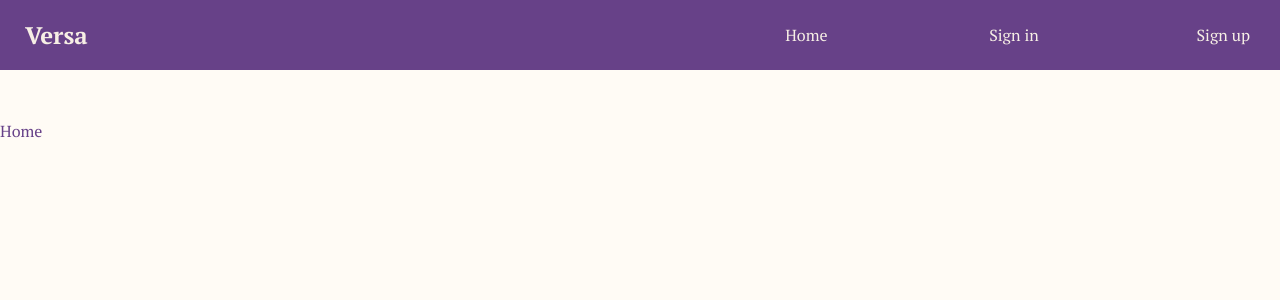
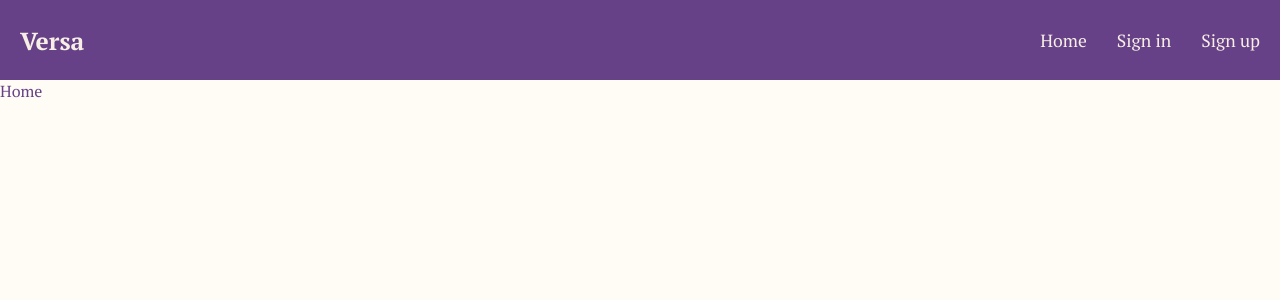
Before and after one commit to murilo1988/Versa, a React (Create React App) app in the folder frontend/: page / in a window 1280 px wide. Shown: the top 300 px of the page. Built offline with nearby package versions, Linux system fonts and the light colour scheme.

Commit message:
redoing simpler css

```diff
--- a/frontend/src/components/NavBar/NavBar.js
+++ b/frontend/src/components/NavBar/NavBar.js
@@ -7,21 +7,27 @@ import styles from "./NavBar.module.css";
 
 function NavBar() {
   return (
-    <nav className={styles.Navbar}>
-      <div className={styles.Navbar_brand}>
+    <nav className={styles.navbar}>
+      <div className={styles.navbar_brand}>
         <NavLink to="/">
           <h3>Versa</h3>
         </NavLink>
       </div>
-      <div className={styles.Navbar_links}>
+      <div className={styles.navbar_links}>
         <div>
-          <NavLink to="/">Home</NavLink>
+          <span>
+            <NavLink to="/">Home</NavLink>
+          </span>
         </div>
         <div>
-          <NavLink to="/login">Sign in</NavLink>
+          <span>
+            <NavLink to="/login">Sign in</NavLink>
+          </span>
         </div>
         <div>
-          <NavLink to="/register">Sign up</NavLink>
+          <span>
+            <NavLink to="/register">Sign up</NavLink>
+          </span>
         </div>
       </div>
     </nav>
--- a/frontend/src/components/NavBar/NavBar.module.css
+++ b/frontend/src/components/NavBar/NavBar.module.css
@@ -1,37 +1,29 @@
-.Navbar {
+.navbar {
     display: grid;
-    grid-template-columns: 50% 50%;
-    grid-template-rows: 60px;
-    justify-content: flex-end;
-    align-items: center;
+    grid-template-columns: 1fr 60%;
+    grid-template-rows: 80px;
     background-color: #674188;
-    padding: 5px 15px;
-    margin-bottom: 50px;
-}
-.Navbar_brand h3 {
-    font-size: 1.5em;
-    padding: 0;
-    margin-left: 10px;
     align-items: center;
 }
+.navbar h3 {
+    font-size: 1.4em;
+}
 
-.Navbar_links {
-    display: grid;
-    grid-template-columns: 33% 33% 33%;
+.navbar_brand {
+    padding-left: 20px;
+}
+
+.navbar_links {
+    display: flex;
+    flex-direction: row;
     align-items: center;
     justify-content: flex-end;
-    gap: 5px;
+    gap: 30px;
+    margin-right: 20px;
 }
 
-.Navbar_links div {
-    display: flex;
-    justify-content: end;
-    align-items: center;
+.navbar a {
+    text-decoration: none;
+    color: #f7efe5;
+    font-size: 1.1em;
 }
-
-.Navbar a {
-    color: #f7efe5;
-    text-decoration: none;
-    font-size: 1em;
-    padding: 0 15px;
-}
```
